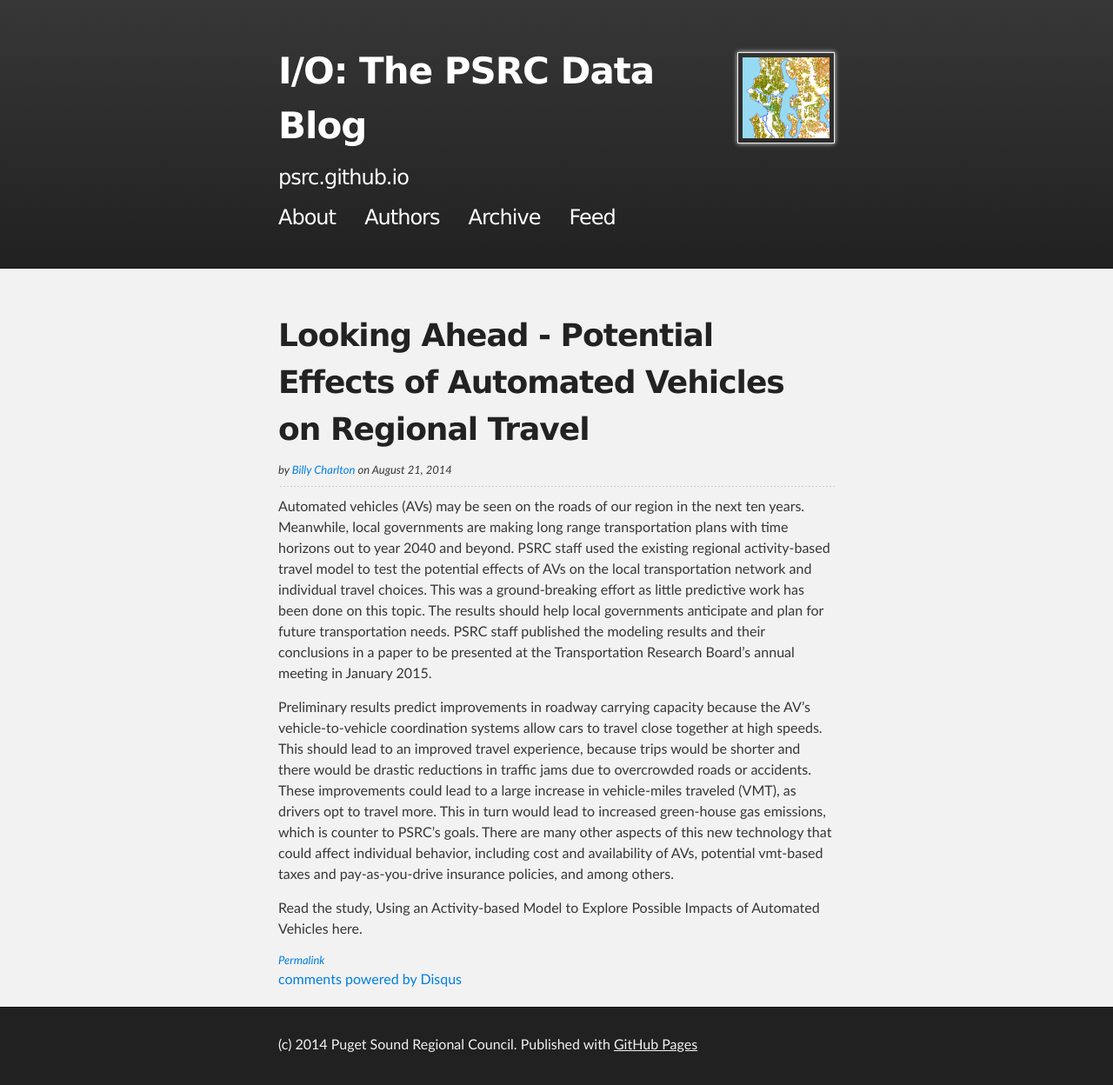
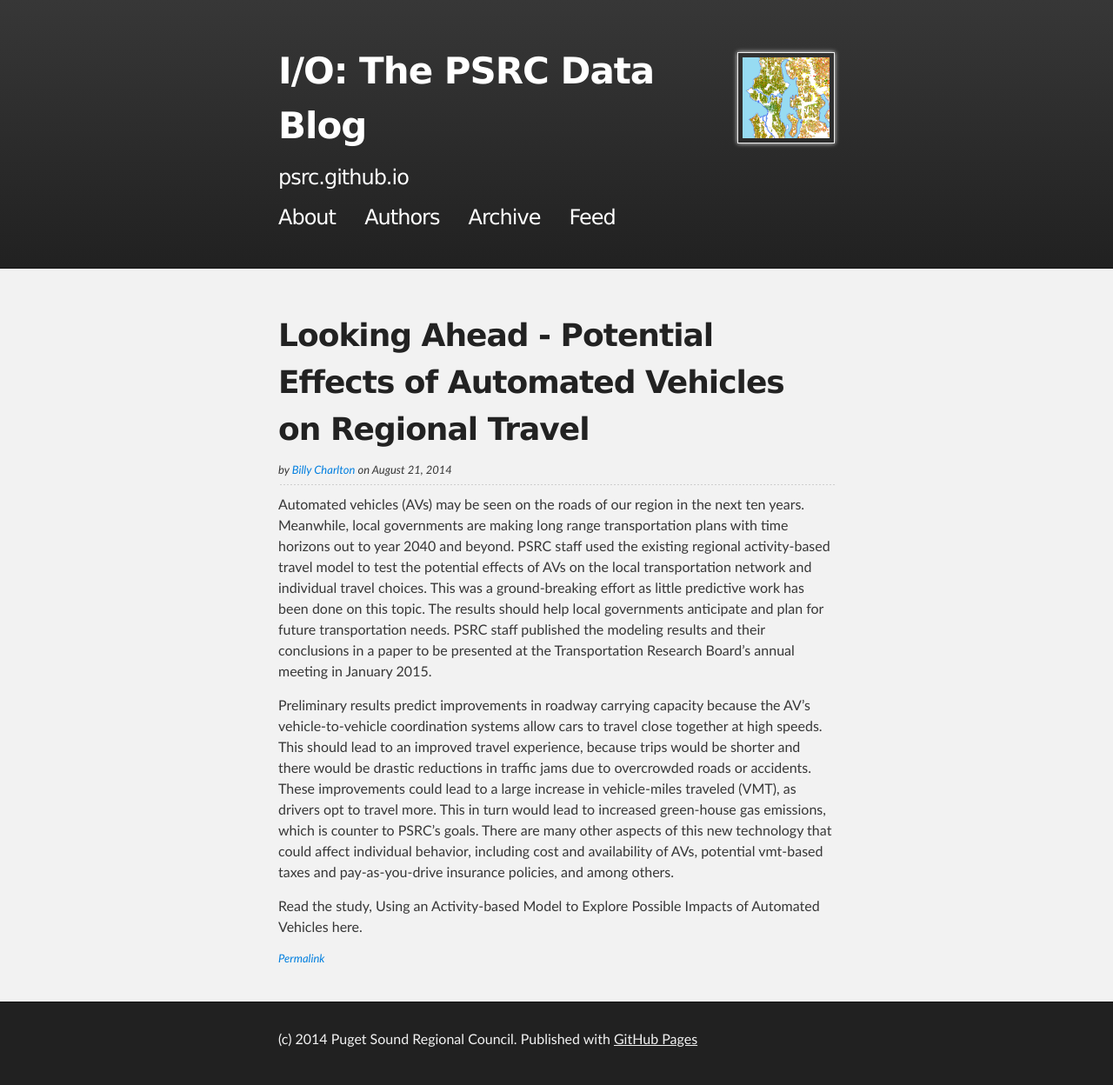
Before and after one commit to psrc/psrc.github.io, a Jekyll site: the page built from _posts/2014-08-21-Looking-Ahead-To-Automated-Vehicles.md, in a window 1280 px wide. Shown: the whole page at 87% size. Built offline with Jekyll 4.4.1, drawn with Linux system fonts in a browser that asks for light colours; comment, search, counter and statistics services are not loaded.

Commit message:
Add comments: true/false header, to enable/disable comments (default false)

```diff
--- a/_layouts/post.html
+++ b/_layouts/post.html
@@ -6,19 +6,23 @@ layout: default
   <h1>{{ page.title }}</h1>
   <div class="date">
     by <a href="/authors.html">{{ page.author }}</a> on {{ page.date | date: "%B %e, %Y" }}
+    <hr/>
   </div>
 
   <div class="entry">
-  <hr/>
-
     {{ content }}
   </div>
 
   <div class="date">
     <a href="{{page.url}}">Permalink</a>
+    <br/><br/>
   </div>
 
-  {% include comments.html %}
+  {% if page.comments %}
 
+    <h2></h2>
+    <h4>Discussion and Comments</h4>
+      {% include comments.html %}
+  {% endif %}
 
 </article>
```
